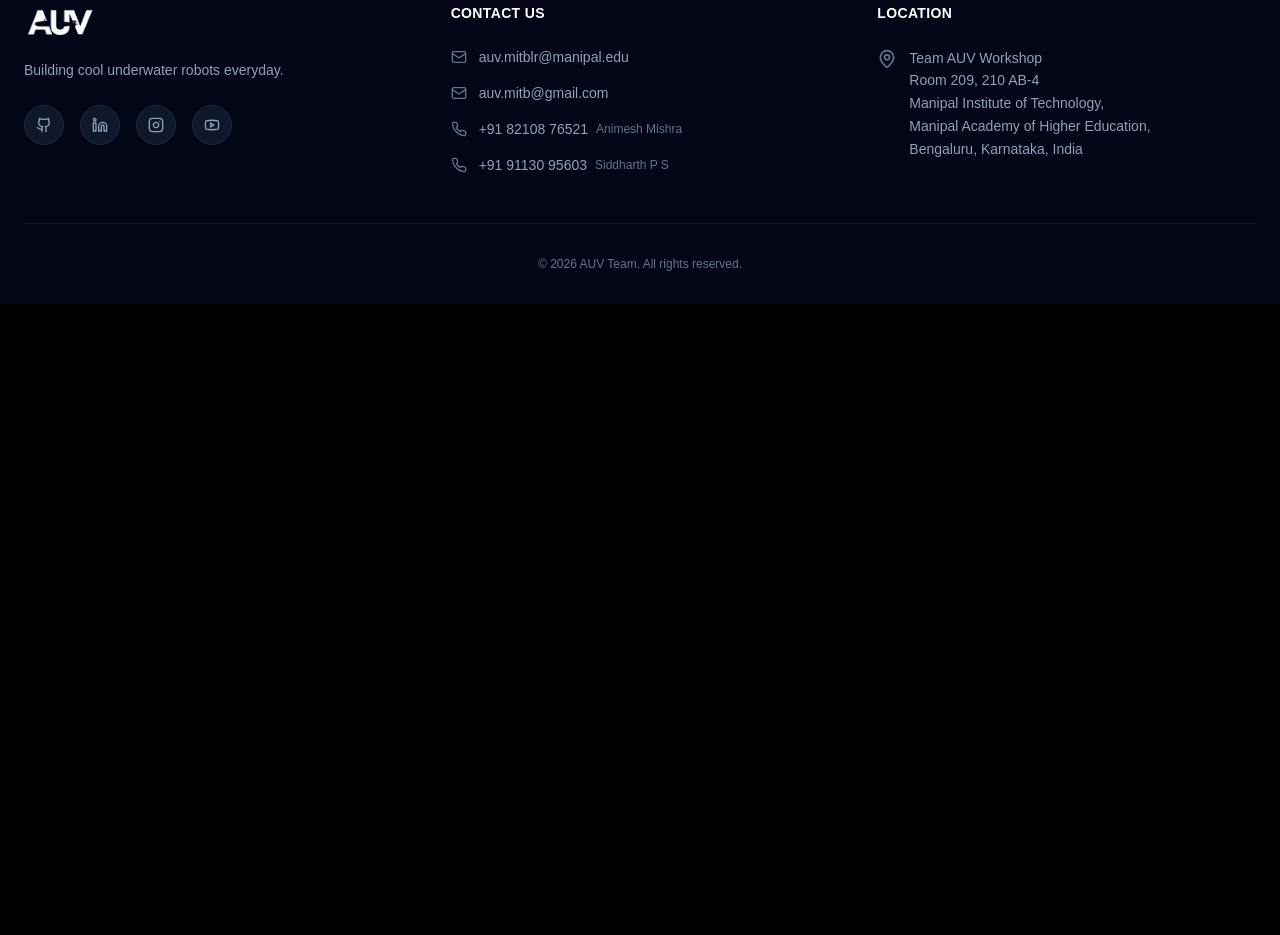
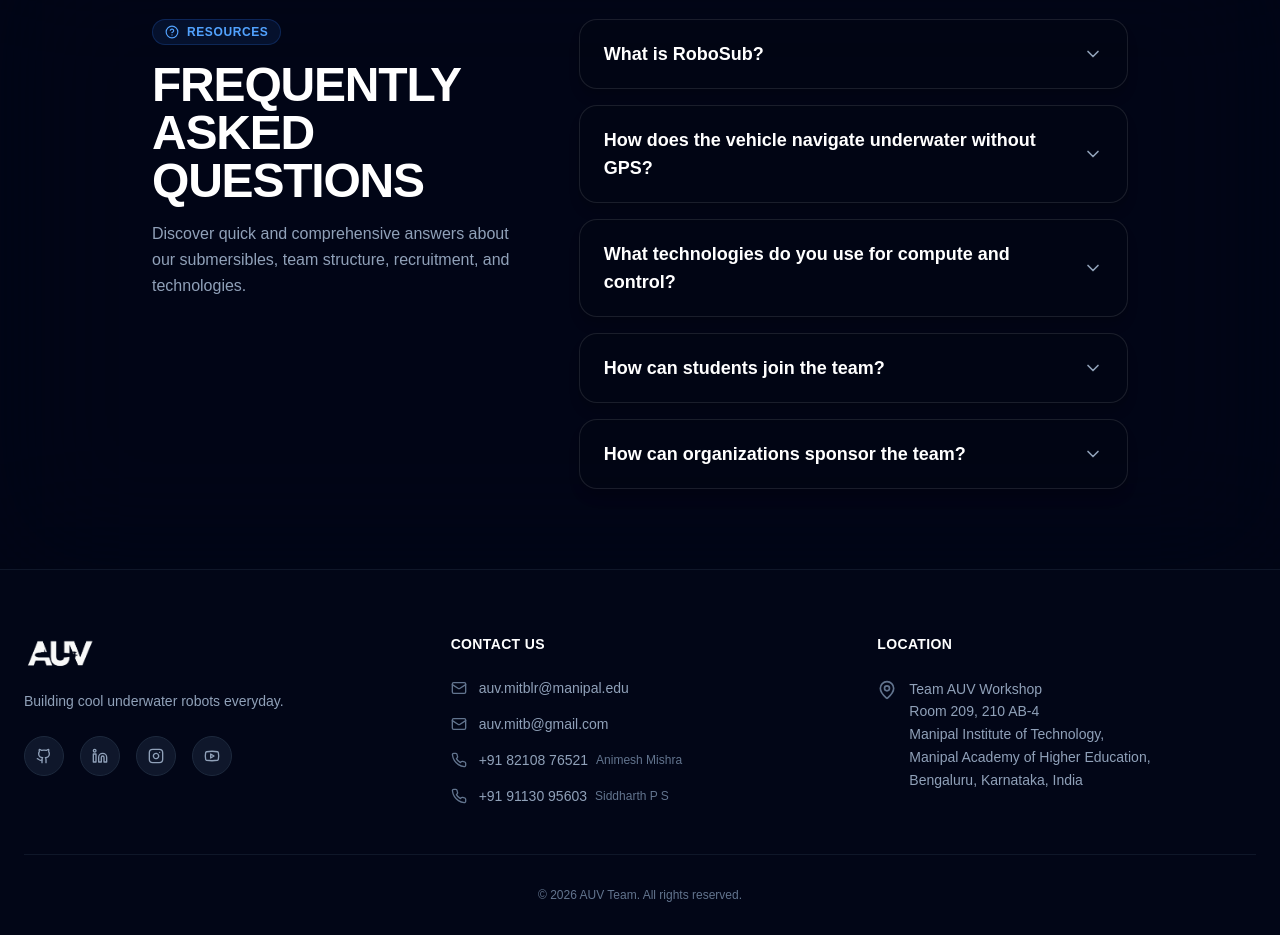
Before and after one commit to MITB-AUVTeam/teamWebsite, a React (Vite) app: page /about in a window 1280 px wide. Shown: the part 2180-3115 px from the top of the page. Before the commit the page ends 2484 px from the top, so only its background shows below. Built offline with nearby package versions, Linux system fonts and the light colour scheme.

Commit message:
feat: integrate premium interactive FAQ section on the About page

```diff
--- /dev/null
+++ b/src/components/ui/faq.tsx
@@ -0,0 +1,100 @@
+import React, { useState } from "react";
+import { ChevronDown, HelpCircle } from "lucide-react";
+import { motion, AnimatePresence } from "framer-motion";
+
+interface FAQItem {
+  question: string;
+  answer: string;
+}
+
+const FAQ_ITEMS: FAQItem[] = [
+  {
+    question: "What is RoboSub?",
+    answer: "RoboSub is an international student competition where teams from around the world design and build autonomous underwater vehicles (AUVs) to complete complex underwater tasks such as navigation, object detection, acoustic localization, and robotic manipulation."
+  },
+  {
+    question: "How does the vehicle navigate underwater without GPS?",
+    answer: "Since GPS signals do not penetrate water, our AUVs use a custom sensor fusion algorithm. We combine dead reckoning sensors (BNO055 IMU), depth/pressure telemetry, ZED 2i stereoscopic cameras for visual odometry, and hydrophones for active acoustic tracking."
+  },
+  {
+    question: "What technologies do you use for compute and control?",
+    answer: "Our main compute unit is an NVIDIA Jetson Orin Nano for hardware-accelerated computer vision and AI task execution, paired with a Raspberry Pi 5 for hardware control interfaces. The software stack is built using ROS2 (Robot Operating System) running on Ubuntu 22.04 LTS."
+  },
+  {
+    question: "How can students join the team?",
+    answer: "We recruit at the beginning of each academic semester at MIT-B. We look for students interested in mechanical design, electrical routing, software architecture, computer vision, and management. Keep an eye on our social media or check our recruitment flyers!"
+  },
+  {
+    question: "How can organizations sponsor the team?",
+    answer: "We offer various tier-based sponsorship packages which provide logo placements, recruitment opportunities, and vehicle demonstrations. Interested organizations can reach out via our Contact page or read our Sponsors packet."
+  }
+];
+
+export function FAQSection() {
+  const [openIndex, setOpenIndex] = useState<number | null>(null);
+
+  return (
+    <section className="py-20 border-t border-slate-900 bg-slate-950/20 backdrop-blur-3xl w-full">
+      <div className="max-w-5xl mx-auto px-6">
+        <div className="grid grid-cols-1 lg:grid-cols-12 gap-12 items-start">
+          {/* Title Header */}
+          <div className="lg:col-span-5 text-left space-y-4">
+            <div className="inline-flex items-center gap-2 px-3 py-1 rounded-full bg-blue-500/10 border border-blue-500/20 text-xs font-semibold tracking-wider text-blue-400 uppercase">
+              <HelpCircle className="w-3.5 h-3.5" />
+              Resources
+            </div>
+            <h2 className="text-4xl md:text-5xl font-black uppercase tracking-tight leading-none text-white">
+              Frequently <br /> Asked <br /> Questions
+            </h2>
+            <p className="text-slate-400 text-sm md:text-base leading-relaxed max-w-sm">
+              Discover quick and comprehensive answers about our submersibles, team structure, recruitment, and technologies.
+            </p>
+          </div>
+
+          {/* Accordion Box */}
+          <div className="lg:col-span-7 space-y-4">
+            {FAQ_ITEMS.map((faq, index) => {
+              const isOpen = openIndex === index;
+              return (
+                <div
+                  key={index}
+                  className="rounded-2xl border border-slate-850 bg-[#030712]/50 hover:bg-[#030712]/80 transition-colors duration-300 overflow-hidden shadow-lg select-none"
+                >
+                  <button
+                    onClick={() => setOpenIndex(isOpen ? null : index)}
+                    className="w-full flex items-center justify-between px-6 py-5 text-left text-white font-semibold text-base md:text-lg focus:outline-none transition-colors duration-200 cursor-pointer"
+                  >
+                    <span>{faq.question}</span>
+                    <motion.div
+                      animate={{ rotate: isOpen ? 180 : 0 }}
+                      transition={{ duration: 0.3, ease: "easeInOut" }}
+                      className="text-slate-400 hover:text-white shrink-0 ml-4"
+                    >
+                      <ChevronDown className="w-5 h-5" />
+                    </motion.div>
+                  </button>
+
+                  <AnimatePresence initial={false}>
+                    {isOpen && (
+                      <motion.div
+                        initial={{ height: 0, opacity: 0 }}
+                        animate={{ height: "auto", opacity: 1 }}
+                        exit={{ height: 0, opacity: 0 }}
+                        transition={{ duration: 0.3, ease: "easeInOut" }}
+                        className="overflow-hidden"
+                      >
+                        <div className="px-6 pb-6 pt-1 text-slate-400 text-sm md:text-base leading-relaxed border-t border-slate-900/50">
+                          {faq.answer}
+                        </div>
+                      </motion.div>
+                    )}
+                  </AnimatePresence>
+                </div>
+              );
+            })}
+          </div>
+        </div>
+      </div>
+    </section>
+  );
+}
--- a/src/pages/AboutPage.tsx
+++ b/src/pages/AboutPage.tsx
@@ -1,6 +1,7 @@
 import { motion } from "framer-motion";
 import VerticalTabs from "@/components/ui/vertical-tabs";
 import AUV_GROUP_PIC from "@/assets/Group_photo/AUV_GROUP_PIC.webp";
+import { FAQSection } from "@/components/ui/faq";
 import { Footer } from "@/components/Footer";
 
 export function AboutPage() {
@@ -57,6 +58,10 @@ export function AboutPage() {
       </section>
 
       <div className="order-5 md:order-5">
+        <FAQSection />
+      </div>
+
+      <div className="order-6 md:order-6">
         <Footer />
       </div>
     </div>
```
Also changed, not shown: .agents/AGENTS.md (added).
